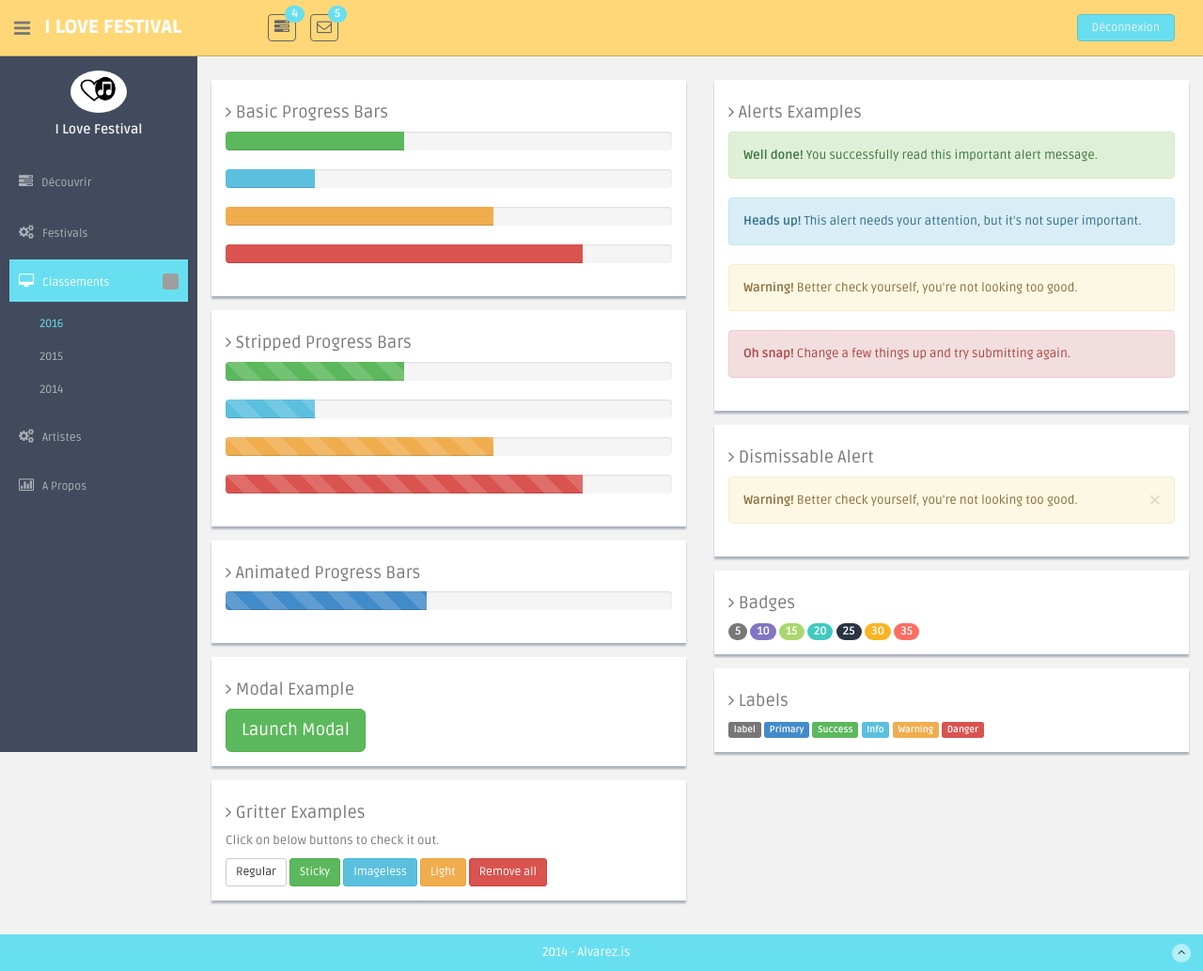
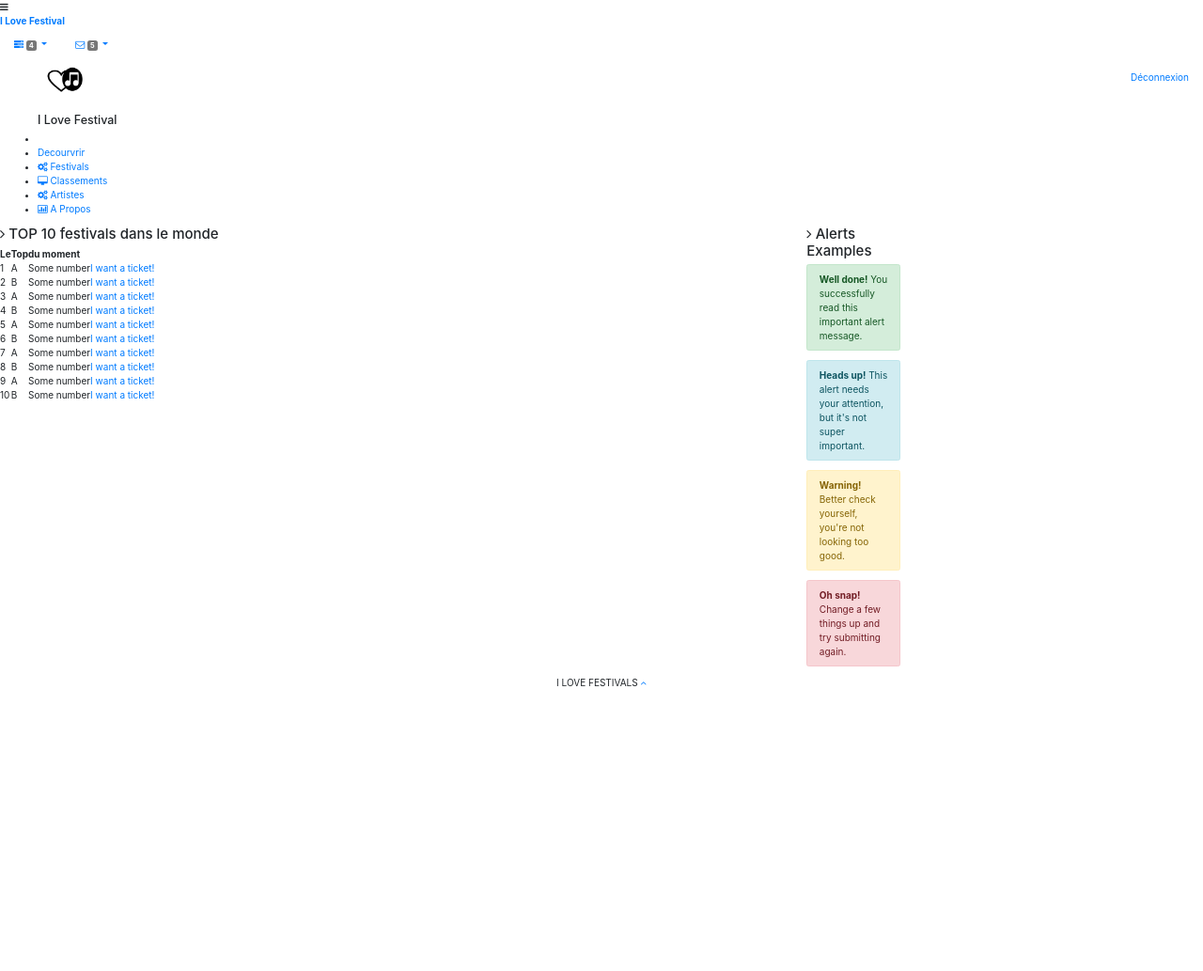
Before and after one commit to quent141/ilovefestival, a Flask app: page /topten in a window 1280 px wide. Shown: the whole page at 94% size. After the commit the page ends 730 px from the top, so only its background shows below. Run offline with Flask 2, Linux system fonts and the light colour scheme; some libraries are stand-ins or nearby versions; grey boxes are pictures that could not be loaded.

Commit message:
Update top10.html

```diff
--- a/templates/top10.html
+++ b/templates/top10.html
@@ -16,8 +16,12 @@
     <link rel="stylesheet" type="text/css" href="assets/js/gritter/css/jquery.gritter.css" />
 
     <!-- Custom styles for this template -->
-    <link href="assets/css/style.css" rel="stylesheet">
-    <link href="assets/css/style-responsive.css" rel="stylesheet">
+    <link href="{{ url_for('static', filename='zabuto_calendar.css') }}" rel="stylesheet" type="text/css" /><!--PLUUUUUUUS -->
+    <link href="{{ url_for('static', filename='style-responsive.css') }}" rel="stylesheet" type="text/css" /><!--PLUUUUUUUS -->
+    <link href="{{ url_for('static', filename='bootstrap.css') }}" rel="stylesheet" type="text/css" /><!--PLUUUUUUUS -->
+   <link href="{{ url_for('static', filename='to-do.css') }}" rel="stylesheet" type="text/css" /><!--PLUUUUUUUS -->
+   <link href="{{ url_for('static', filename='style-responsive.css') }}" rel="stylesheet" type="text/css" /> <!--PLUUUUUUUS -->
+   <link href="{{ url_for('static', filename='style.css') }}" rel="stylesheet" type="text/css" />  <!--PLUUUUUUUS -->
 
     <!-- HTML5 shim and Respond.js IE8 support of HTML5 elements and media queries -->
     <!--[if lt IE 9]>
@@ -206,8 +210,8 @@
 
                   <li class="mt">
                       <a href="form_component.html">
-                          <i class="fa fa-tasks"></i>
-                          <span>Découvrir</span>
+                          <li role="presentation"><a href="decouverte">Decourvrir</a> <!--PLUUUUUS-->
+                        </li>
                       </a>
                   </li>
 
@@ -219,12 +223,12 @@
                   </li>
 
                   <li class="sub-menu">
-                      <a class="active" href="javascript:;" >
+                      <a href="javascript:;" >
                           <i class="fa fa-desktop" href="basic_table.html"></i>
                           <span>Classements</span>
                       </a>
                       <ul class="sub">
-                          <li class="active"><a  href="general.html">2016</a></li>
+                          <li><a  href="general.html">2016</a></li>
                           <li><a  href="buttons.html">2015</a></li>
                           <li><a  href="panels.html">2014</a></li>
                       </ul>
@@ -258,110 +262,103 @@
       <section id="main-content">
           <section class="wrapper">
       		<div class="row mt">
-      			<div class="col-lg-6 col-md-6 col-sm-12">
+      			<div class="col-lg-8 col-md-8 col-sm-12">
       				<! -- BASIC PROGRESS BARS -->
       				<div class="showback">
-      					<h4><i class="fa fa-angle-right"></i> Basic Progress Bars</h4>
-	      				<div class="progress">
-						  <div class="progress-bar progress-bar-success" role="progressbar" aria-valuenow="40" aria-valuemin="0" aria-valuemax="100" style="width: 40%">
-						    <span class="sr-only">40% Complete (success)</span>
-						  </div>
-						</div>
-						<div class="progress">
-						  <div class="progress-bar progress-bar-info" role="progressbar" aria-valuenow="20" aria-valuemin="0" aria-valuemax="100" style="width: 20%">
-						    <span class="sr-only">20% Complete</span>
-						  </div>
-						</div>
-						<div class="progress">
-						  <div class="progress-bar progress-bar-warning" role="progressbar" aria-valuenow="60" aria-valuemin="0" aria-valuemax="100" style="width: 60%">
-						    <span class="sr-only">60% Complete (warning)</span>
-						  </div>
-						</div>
-						<div class="progress">
-						  <div class="progress-bar progress-bar-danger" role="progressbar" aria-valuenow="80" aria-valuemin="0" aria-valuemax="100" style="width: 80%">
-						    <span class="sr-only">80% Complete</span>
-						  </div>
-						</div>
+      					<h4><i class="fa fa-angle-right"></i> TOP 10 festivals dans le monde</h4>
+	      				<table>
+                  <thead>
+                    <tr>
+                       <th class="anim:position">Le</th>
+                        <th class="anim:id">Top</th>
+                        <th class="anim:update">du moment</th>
+                    </tr>
+                  </thead>
+                <tbody>
+                  <tr>
+                  <td>1</td>
+                  <td>A</td>
+                  <td>Some number</td>
+                  <td>
+                  <a href="http://www.festivalduboutdumonde.com/">   I want a ticket!</a>
+                  </td>
+                  </tr>
+                  <tr>
+                    <td>2</td>
+                    <td>B</td>
+                    <td>Some number</td>
+                    <td>
+                       <a href="http://www.festivalduboutdumonde.com/">   I want a ticket!</a>
+                    </td>
+                  </tr>
+                  <td>3</td>
+                  <td>A</td>
+                  <td>Some number</td>
+                  <td>
+                       <a href="http://www.festivalduboutdumonde.com/">   I want a ticket!</a>
+                  </td>
+                  </tr>
+                  <tr>
+                    <td>4</td>
+                    <td>B</td>
+                    <td>Some number</td>
+                    <td>
+                       <a href="http://www.festivalduboutdumonde.com/">   I want a ticket!</a>
+                    </td>
+                  </tr>
+                  <td>5</td>
+                  <td>A</td>
+                  <td>Some number</td>
+                    <td>
+                       <a href="http://www.festivalduboutdumonde.com/">   I want a ticket!</a>
+                    </td>
+                  </tr>
+                  <tr>
+                    <td>6</td>
+                    <td>B</td>
+                    <td>Some number</td>
+                    <td>
+                       <a href="http://www.festivalduboutdumonde.com/">   I want a ticket!</a>
+                    </td>
+                  </tr>
+                  <td>7</td>
+                  <td>A</td>
+                  <td>Some number</td>
+                      <td>
+                       <a href="http://www.festivalduboutdumonde.com/">   I want a ticket!</a>
+                      </td>
+                  </tr>
+                  <tr>
+                    <td>8</td>
+                    <td>B</td>
+                    <td>Some number</td>
+                       <td>
+                       <a href="http://www.festivalduboutdumonde.com/">   I want a ticket!</a>
+                       </td>
+                  </tr>
+                  <td>9</td>
+                  <td>A</td>
+                  <td>Some number</td>
+                       <td>
+                       <a href="http://www.festivalduboutdumonde.com/">   I want a ticket!</a>
+                       </td>
+                  </tr>
+                  <tr>
+                    <td>10</td>
+                    <td>B</td>
+                    <td>Some number</td>
+                      <td>
+                       <a href="http://www.festivalduboutdumonde.com/">   I want a ticket!</a>
+                       </td>
+                  </tr>
+                  </tbody>
+              </table>
       				</div><!--/showback -->
-
-      				<! -- STRIPPED PROGRESS BARS -->
-      				<div class="showback">
-      					<h4><i class="fa fa-angle-right"></i> Stripped Progress Bars</h4>
-						<div class="progress progress-striped">
-						  <div class="progress-bar progress-bar-success" role="progressbar" aria-valuenow="40" aria-valuemin="0" aria-valuemax="100" style="width: 40%">
-						    <span class="sr-only">40% Complete (success)</span>
-						  </div>
-						</div>
-						<div class="progress progress-striped">
-						  <div class="progress-bar progress-bar-info" role="progressbar" aria-valuenow="20" aria-valuemin="0" aria-valuemax="100" style="width: 20%">
-						    <span class="sr-only">20% Complete</span>
-						  </div>
-						</div>
-						<div class="progress progress-striped">
-						  <div class="progress-bar progress-bar-warning" role="progressbar" aria-valuenow="60" aria-valuemin="0" aria-valuemax="100" style="width: 60%">
-						    <span class="sr-only">60% Complete (warning)</span>
-						  </div>
-						</div>
-						<div class="progress progress-striped">
-						  <div class="progress-bar progress-bar-danger" role="progressbar" aria-valuenow="80" aria-valuemin="0" aria-valuemax="100" style="width: 80%">
-						    <span class="sr-only">80% Complete (danger)</span>
-						  </div>
-						</div>
-					</div><!-- /showback -->
-
-      				<! -- ANIMATED PROGRESS BARS -->
-      				<div class="showback">
-      					<h4><i class="fa fa-angle-right"></i> Animated Progress Bars</h4>
-	      				<div class="progress progress-striped active">
-						  <div class="progress-bar"  role="progressbar" aria-valuenow="45" aria-valuemin="0" aria-valuemax="100" style="width: 45%">
-						    <span class="sr-only">45% Complete</span>
-						  </div>
-						</div>
-      				</div><!-- /showback -->
-
-      				<! -- MODALS -->
-      				<div class="showback">
-      					<h4><i class="fa fa-angle-right"></i> Modal Example</h4>
-						<!-- Button trigger modal -->
-						<button class="btn btn-success btn-lg" data-toggle="modal" data-target="#myModal">
-						  Launch Modal
-						</button>
-
-						<!-- Modal -->
-						<div class="modal fade" id="myModal" tabindex="-1" role="dialog" aria-labelledby="myModalLabel" aria-hidden="true">
-						  <div class="modal-dialog">
-						    <div class="modal-content">
-						      <div class="modal-header">
-						        <button type="button" class="close" data-dismiss="modal" aria-hidden="true">&times;</button>
-						        <h4 class="modal-title" id="myModalLabel">Modal title</h4>
-						      </div>
-						      <div class="modal-body">
-						        Hi there, I am a Modal Example for Dashgum Admin Panel.
-						      </div>
-						      <div class="modal-footer">
-						        <button type="button" class="btn btn-default" data-dismiss="modal">Close</button>
-						        <button type="button" class="btn btn-primary">Save changes</button>
-						      </div>
-						    </div>
-						  </div>
-						</div>
-      				</div><!-- /showback -->
-
-      				<!-- GRITTER NOTICES -->
-      				<div class="showback">
-      					<h4><i class="fa fa-angle-right"></i> Gritter Examples</h4>
-							<p>Click on below buttons to check it out.</p>
-							<a id="add-regular" class="btn btn-default btn-sm" href="javascript:;">Regular</a>
-							<a id="add-sticky" class="btn btn-success  btn-sm" href="javascript:;">Sticky</a>
-							<a id="add-without-image" class="btn btn-info  btn-sm" href="javascript:;">Imageless</a>
-							<a id="add-gritter-light" class="btn btn-warning  btn-sm" href="javascript:;">Light</a>
-							<a id="remove-all" class="btn btn-danger  btn-sm" href="general.html#">Remove all</a>
-      				</div><!-- /showback -->
-
-      			</div><!--/col-lg-6 -->
+      			</div><!-- /col-lg-6 -->
 
 
-      			<div class="col-lg-6 col-md-6 col-sm-12">
+      			<div class="row mt">
+      			<div class="col-lg-4 col-md-4 col-sm-12">
       				<!-- ALERTS EXAMPLES -->
       				<div class="showback">
       					<h4><i class="fa fa-angle-right"></i> Alerts Examples</h4>
@@ -371,37 +368,6 @@
 							<div class="alert alert-danger"><b>Oh snap!</b> Change a few things up and try submitting again.</div>
       				</div><!-- /showback -->
 
-      				<!-- DISMISSABLE ALERT -->
-      				<div class="showback">
-      					<h4><i class="fa fa-angle-right"></i> Dismissable Alert</h4>
-						<div class="alert alert-warning alert-dismissable">
-						  <button type="button" class="close" data-dismiss="alert" aria-hidden="true">&times;</button>
-						  <strong>Warning!</strong> Better check yourself, you're not looking too good.
-						</div>
-      				</div><!-- /showback -->
-
-      				<!-- BADGES -->
-      				<div class="showback">
-      					<h4><i class="fa fa-angle-right"></i> Badges</h4>
-						<span class="badge">5</span>
-						<span class="badge bg-primary">10</span>
-						<span class="badge bg-success">15</span>
-						<span class="badge bg-info">20</span>
-						<span class="badge bg-inverse">25</span>
-						<span class="badge bg-warning">30</span>
-						<span class="badge bg-important">35</span>
-      				</div><!-- /showback -->
-
-      				<!-- LABELS -->
-      				<div class="showback">
-      					<h4><i class="fa fa-angle-right"></i> Labels</h4>
-							<span class="label label-default">label</span>
-							<span class="label label-primary">Primary</span>
-							<span class="label label-success">Success</span>
-							<span class="label label-info">Info</span>
-							<span class="label label-warning">Warning</span>
-							<span class="label label-danger">Danger</span>
-                    </div><!-- /showback -->
 
       			</div><!-- /col-lg-6 -->
 
@@ -413,7 +379,7 @@
       <!--footer start-->
       <footer class="site-footer">
           <div class="text-center">
-              2014 - Alvarez.is
+              I LOVE FESTIVALS
               <a href="general.html#" class="go-top">
                   <i class="fa fa-angle-up"></i>
               </a>
```
